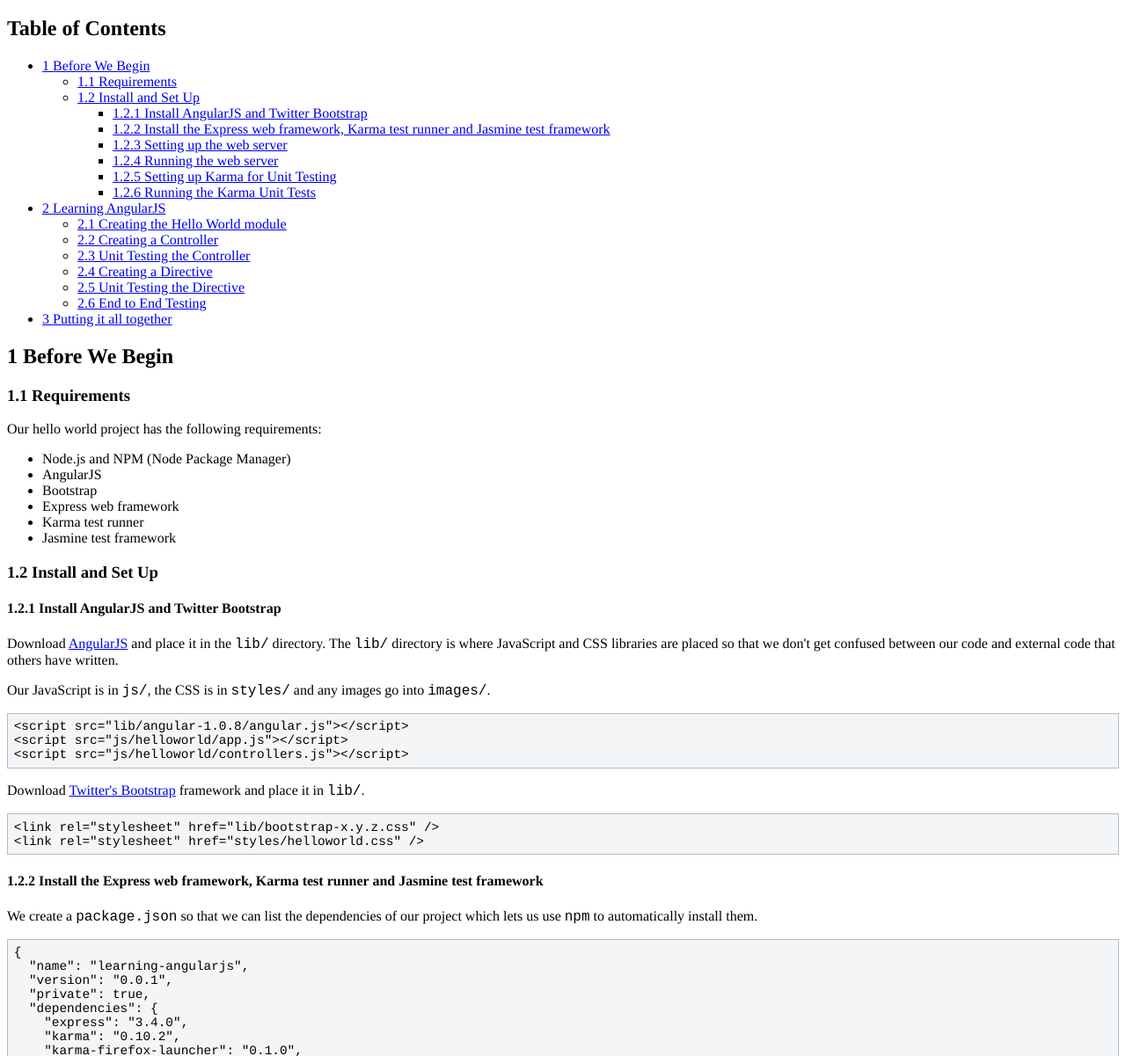
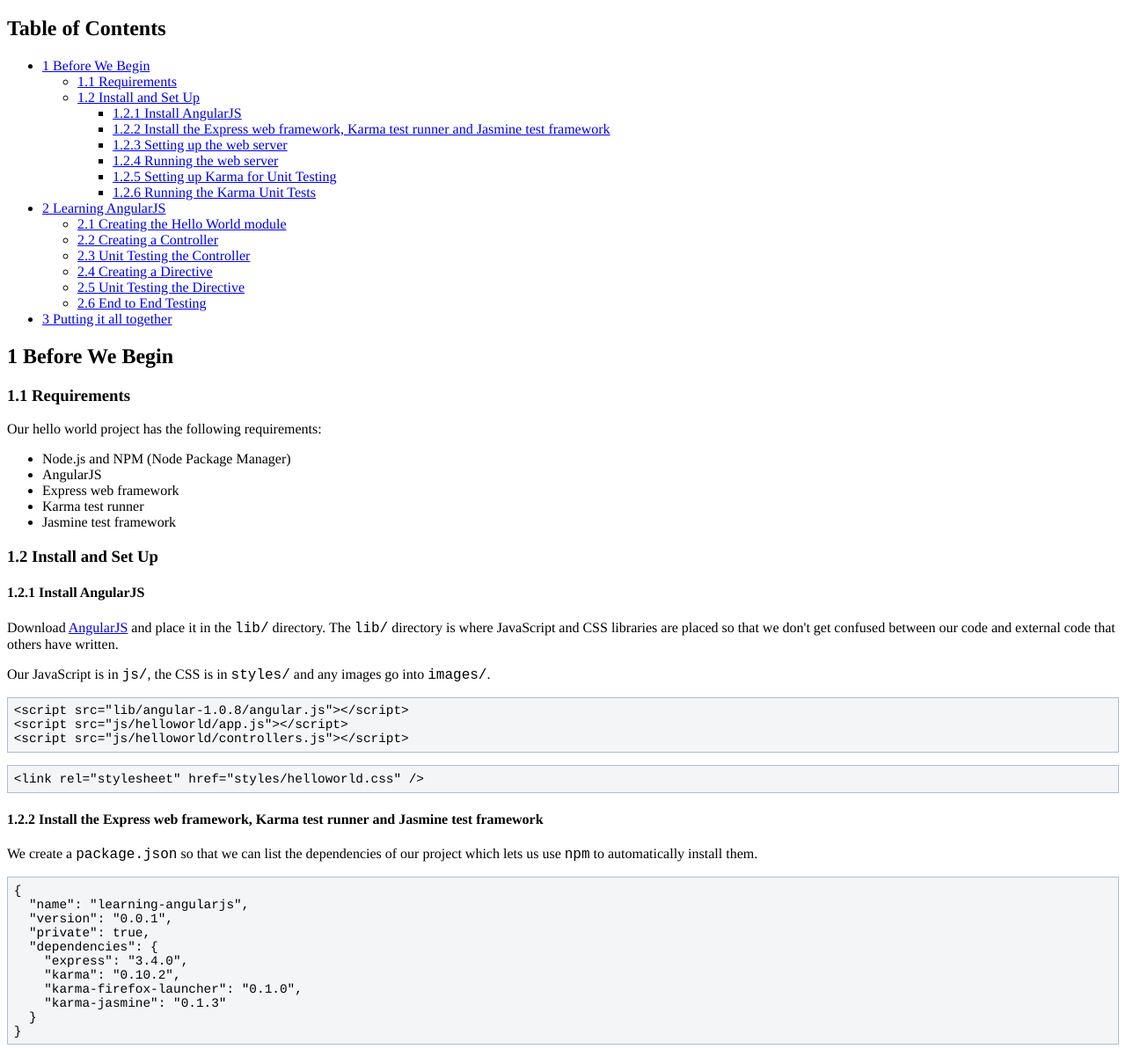
Before and after one commit to kumaraguruj/learning-angularjs, a website: page helloworld-tutorial.html in a window 1280 px wide. Shown: the part 61-1262 px from the top of the page at 88% size. Drawn offline with Linux system fonts and the light colour scheme.

Commit message:
Removed Bootstrap requirement and references to it

```diff
--- a/helloworld-tutorial.html
+++ b/helloworld-tutorial.html
@@ -103,7 +103,7 @@
 <li><a href="#sec-1-1">1.1 Requirements</a></li>
 <li><a href="#sec-1-2">1.2 Install and Set Up</a>
 <ul>
-<li><a href="#sec-1-2-1">1.2.1 Install AngularJS and Twitter Bootstrap</a></li>
+<li><a href="#sec-1-2-1">1.2.1 Install AngularJS</a></li>
 <li><a href="#sec-1-2-2">1.2.2 Install the Express web framework, Karma test runner and Jasmine test framework</a></li>
 <li><a href="#sec-1-2-3">1.2.3 Setting up the web server</a></li>
 <li><a href="#sec-1-2-4">1.2.4 Running the web server</a></li>
@@ -147,8 +147,6 @@
 </li>
 <li>AngularJS
 </li>
-<li>Bootstrap
-</li>
 <li>Express web framework
 </li>
 <li>Karma test runner
@@ -170,7 +168,7 @@
 </div>
 
 <div id="outline-container-1-2-1" class="outline-4">
-<h4 id="sec-1-2-1"><span class="section-number-4">1.2.1</span> Install AngularJS and Twitter Bootstrap</h4>
+<h4 id="sec-1-2-1"><span class="section-number-4">1.2.1</span> Install AngularJS</h4>
 <div class="outline-text-4" id="text-1-2-1">
 
 <p>Download <a href="http://www.angularjs.org/">AngularJS</a> and place it in the <code>lib/</code> directory. The <code>lib/</code>
@@ -191,14 +189,8 @@
 </pre>
 
 
-<p>
-Download <a href="http://getbootstrap.com/">Twitter's Bootstrap</a> framework and place it in <code>lib/</code>.
-</p>
 
-
-
-<pre class="example">&lt;link rel="stylesheet" href="lib/bootstrap-x.y.z.css" /&gt;
-&lt;link rel="stylesheet" href="styles/helloworld.css" /&gt;
+<pre class="example">&lt;link rel="stylesheet" href="styles/helloworld.css" /&gt;
 </pre>
 
 
```
Also changed, not shown: helloworld.html (+0 -1 lines), 1 other file.
